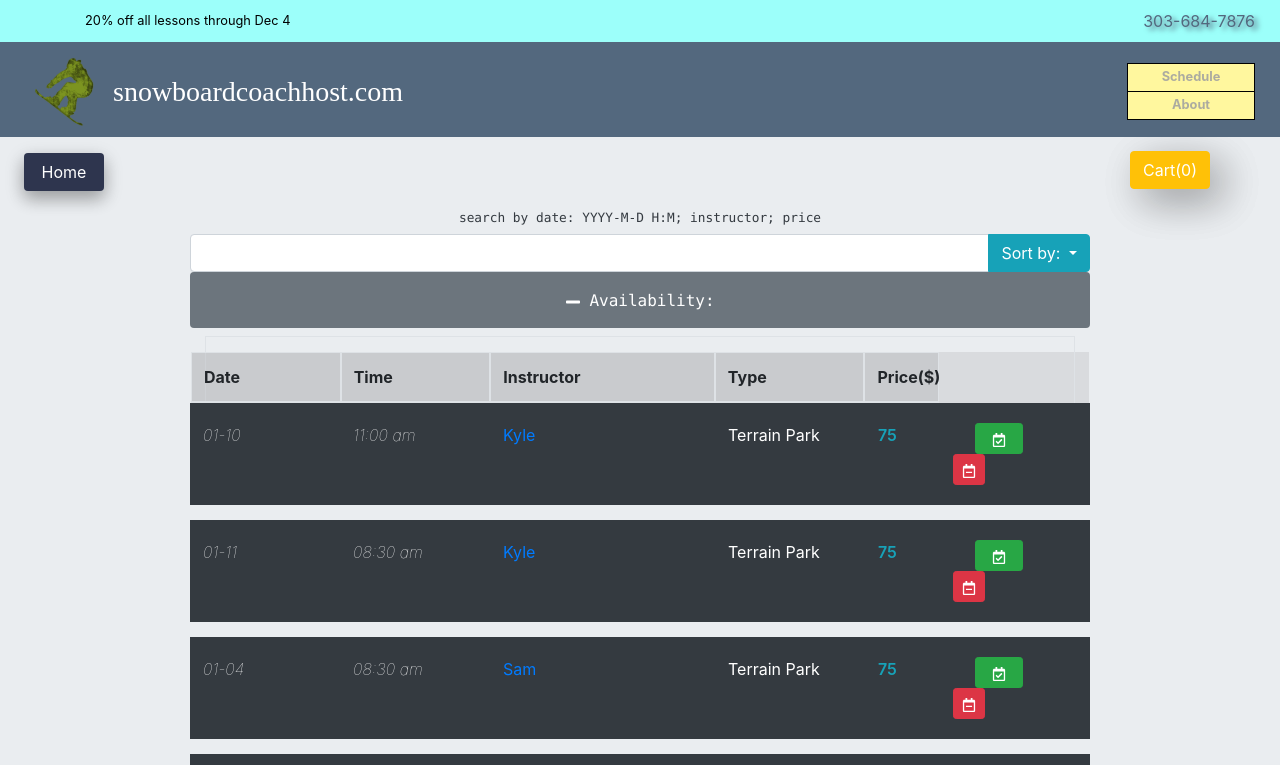
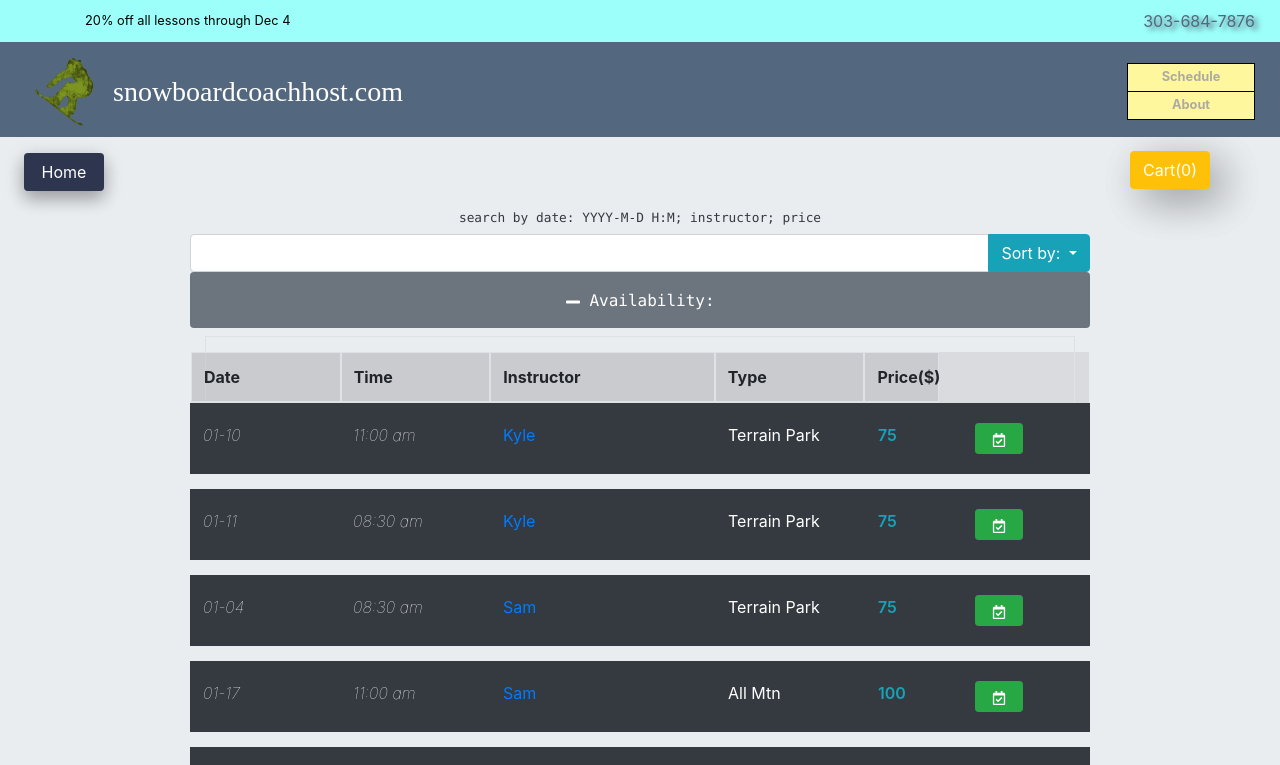
Before and after one commit to hicksey-makes/ski-lessons-snowV2, a React (Create React App) app: page /schedule in a window 1280 px wide. Shown: the top 765 px of the page. Built offline with nearby package versions, Linux system fonts and the light colour scheme; a web font is replaced by a local one.

Commit message:
remove delete btn from listLesson.js

```diff
--- a/src/components/Reserve/ListLesson.js
+++ b/src/components/Reserve/ListLesson.js
@@ -62,7 +62,7 @@ class ListLesson extends Component {
             </div>
             <div className="col-1 col-md-1 brd">
               <button className="btn btn-sm btn-success px-2 mr-2 ml-n2 mr-md-n4 ml-md-auto px-lg-3 mr-lg-n2 d-block" onClick={() => {this.props.toggleAdd(); this.props.onLessonSelect(this.props.lsns)}}><FaRegCalendarCheck  /></button>
-              <button className="btn btn-sm btn-danger" ><FaRegCalendarMinus /></button>
+
           </div>
           </div>
         </div>
```
